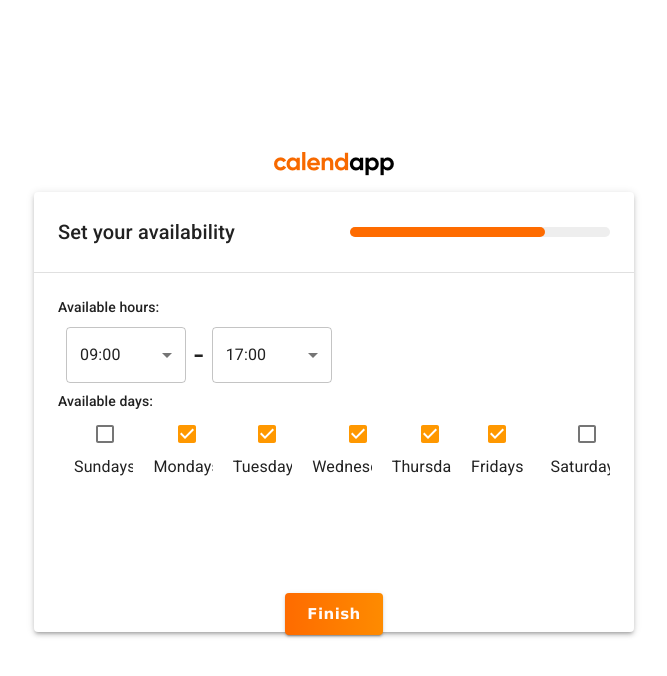
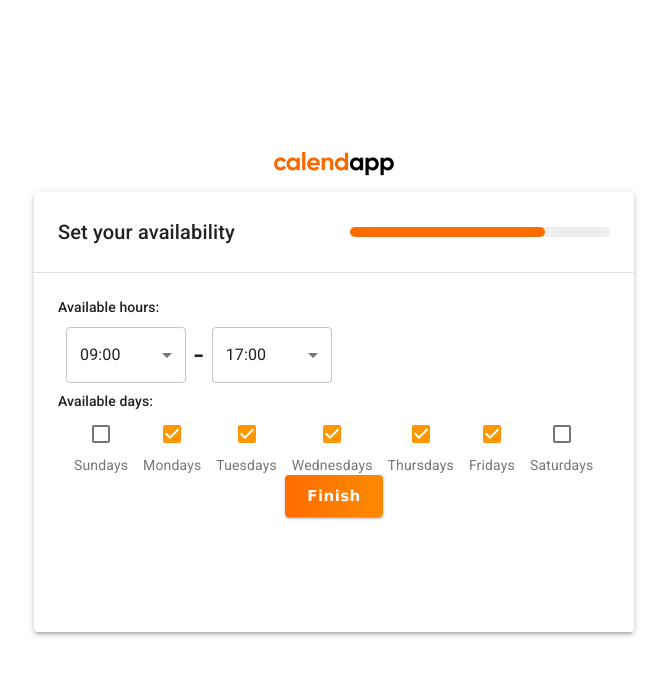
Before and after one commit to hatchways/team-phoenix, a React (Create React App) app in the folder client/: page /availability in a window 1280 px wide. Shown: the top 676 px of the page, without its empty margins (306-973 px from the left). Built offline with nearby package versions, Linux system fonts and the light colour scheme.

Commit message:
Error state commit

```diff
--- a/client/src/component/AvailabilityWidget.js
+++ b/client/src/component/AvailabilityWidget.js
@@ -13,8 +13,8 @@
     Grid,
     FormControlLabel,
     Checkbox,
-    GridList,
-    GridListTile,
+    ButtonGroup,
+    Button,
 } from "@material-ui/core/";
 
 import ProfileHeader from "./profile/Header"
@@ -154,27 +154,28 @@
                                 </FormControl>
                         </Grid>
                     </Grid>
-                    <Grid container alignItems="flex-start" direction="column">
+                    <Grid container alignItems="stretch" direction="column">
                         <Grid item sm>
                             <Typography alight="left" variant="subtitle2">
                                 Available days:
                             </Typography>
                         </Grid>
-                        <GridList cols={7} rows={1}>
-                            {Object.keys(daysSelected).map((day, item) => (
-                            <GridListTile key={day}>
-                                <FormControlLabel
+                        <Grid item sm>
+                            <ButtonGroup size="large" color="primary">
+                                {Object.keys(daysSelected).map((day) => (
+                                    <FormControlLabel
                                     value={day}
                                     control={<Checkbox color="primary" />}
-                                    label={day}
+                                    label={<Typography variant="body2" color="textSecondary">{day}</Typography>}
                                     labelPlacement="bottom"
                                     checked={daysSelected[day]}
                                     onChange={handleDayToggle}
                                     />
-                            </GridListTile>
-                            ))}
-                        </GridList>
+                                 ))}
+                            </ButtonGroup>
+                        </Grid>
                     </Grid>
+
                     <Grid container>
                     <ProfileFooter type="B"/>
                     </Grid>
```
